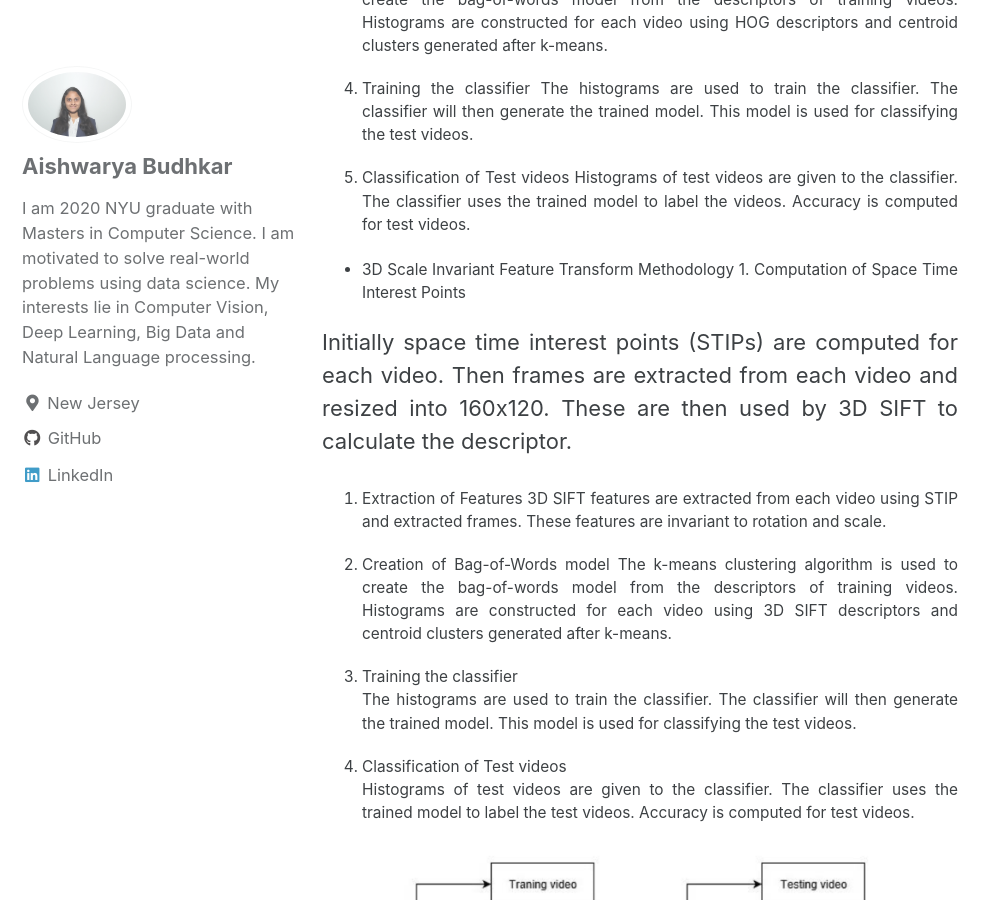
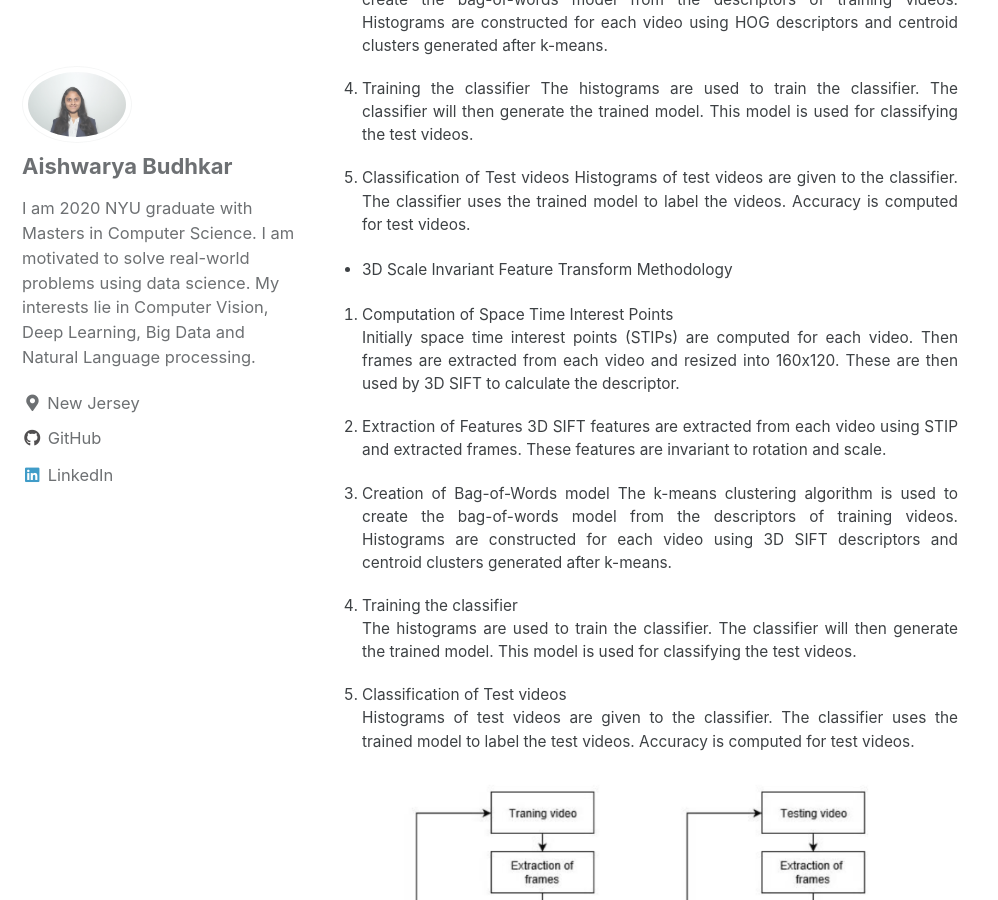
Before and after one commit to asbudhkar/asbudhkar.github.io, a Jekyll site: the page built from _posts/2016-03-05-action_recognition.md, in a window 1280 px wide and 900 px high, scrolled down 1790 px. Shown: the whole window, without its empty margins (0-998 px from the left). Built offline with Jekyll 4.4.1, drawn with Linux system fonts in a browser that asks for light colours; cached includes are drawn as plain includes.

Commit message:
Updated action-recognition

```diff
--- a/_posts/2016-03-05-action_recognition.md
+++ b/_posts/2016-03-05-action_recognition.md
@@ -44,8 +44,9 @@ The histograms are used to train the classifier. The classifier will then genera
 5. Classification of Test videos
 Histograms of test videos are given to the classifier. The classifier uses the trained model to label the videos. Accuracy is computed for test videos.
 
-- 3D Scale Invariant Feature Transform Methodology 1. Computation of Space Time Interest Points
+- 3D Scale Invariant Feature Transform Methodology
 
+1. Computation of Space Time Interest Points
 Initially space time interest points (STIPs) are computed for each video. Then frames are extracted from each video and resized into 160x120. These are then used by 3D SIFT to calculate the descriptor.
 
 2. Extraction of Features
```
